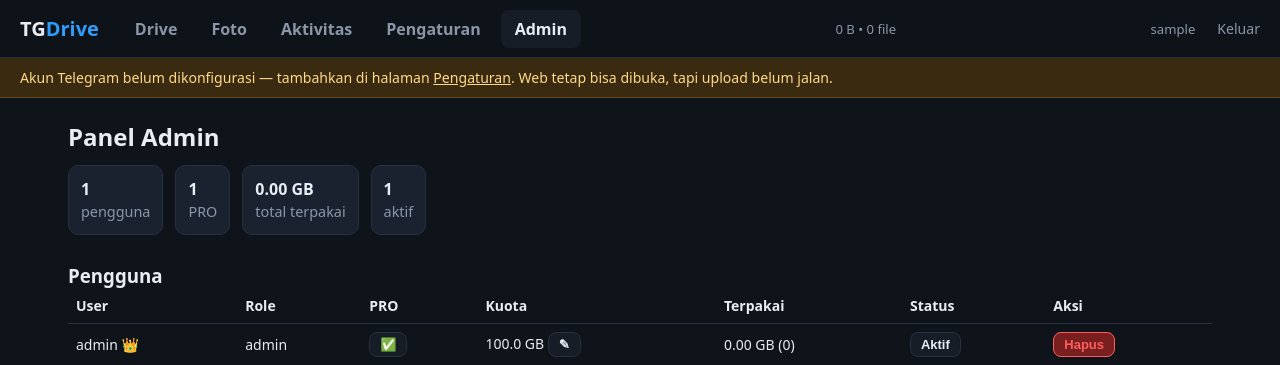
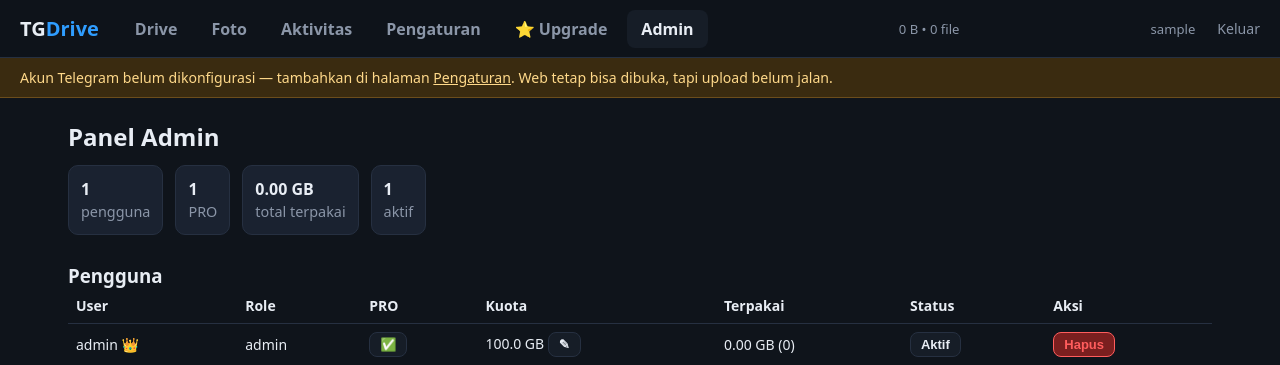
Before and after one commit to diyansantoso26/tgdrive-server, a Flask app: page /admin in a window 1280 px wide. Shown: the top 365 px of the page. Run offline with Flask 3, Linux system fonts and the light colour scheme; the visitor is signed in with stand-in values (Sample User, id 1); data comes from the database, SQL or seed files in the repository; data that the repository does not hold is empty.

Commit message:
tgdrive-server: sistem lisensi + halaman upgrade

```diff
--- a/templates/base.html
+++ b/templates/base.html
@@ -15,6 +15,7 @@
     <a href="{{ url_for('photos') }}" class="{% if active=='photos' %}on{% endif %}">Foto</a>
     <a href="{{ url_for('activity') }}" class="{% if active=='activity' %}on{% endif %}">Aktivitas</a>
     <a href="{{ url_for('settings') }}" class="{% if active=='settings' %}on{% endif %}">Pengaturan</a>
+    <a href="{{ url_for('upgrade_page') }}" class="{% if active=='upgrade' %}on{% endif %}">⭐ Upgrade</a>
     {% if nav_is_admin %}<a href="{{ url_for('admin_page') }}" class="{% if active=='admin' %}on{% endif %}">Admin</a>{% endif %}
   </nav>
   <span id="storageInfo" class="storage"></span>
```
